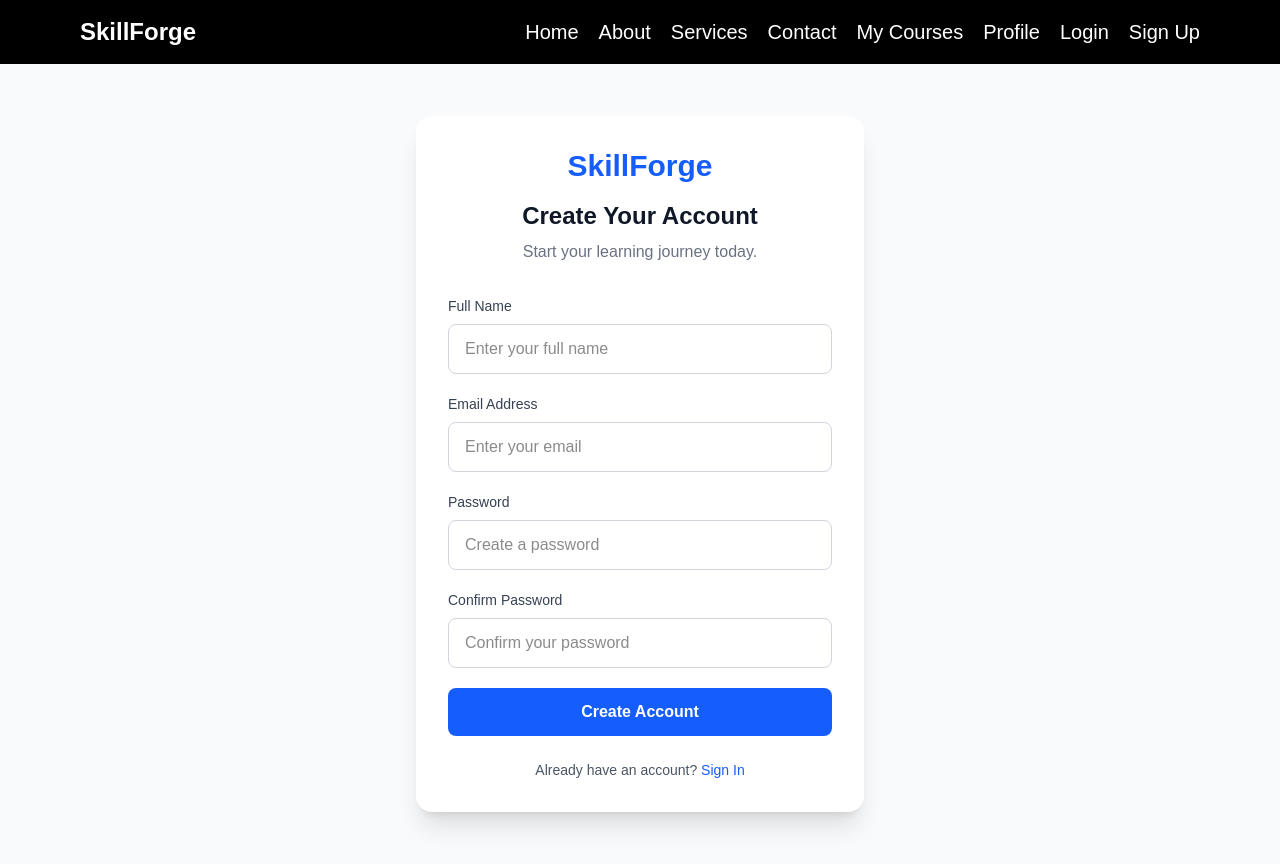
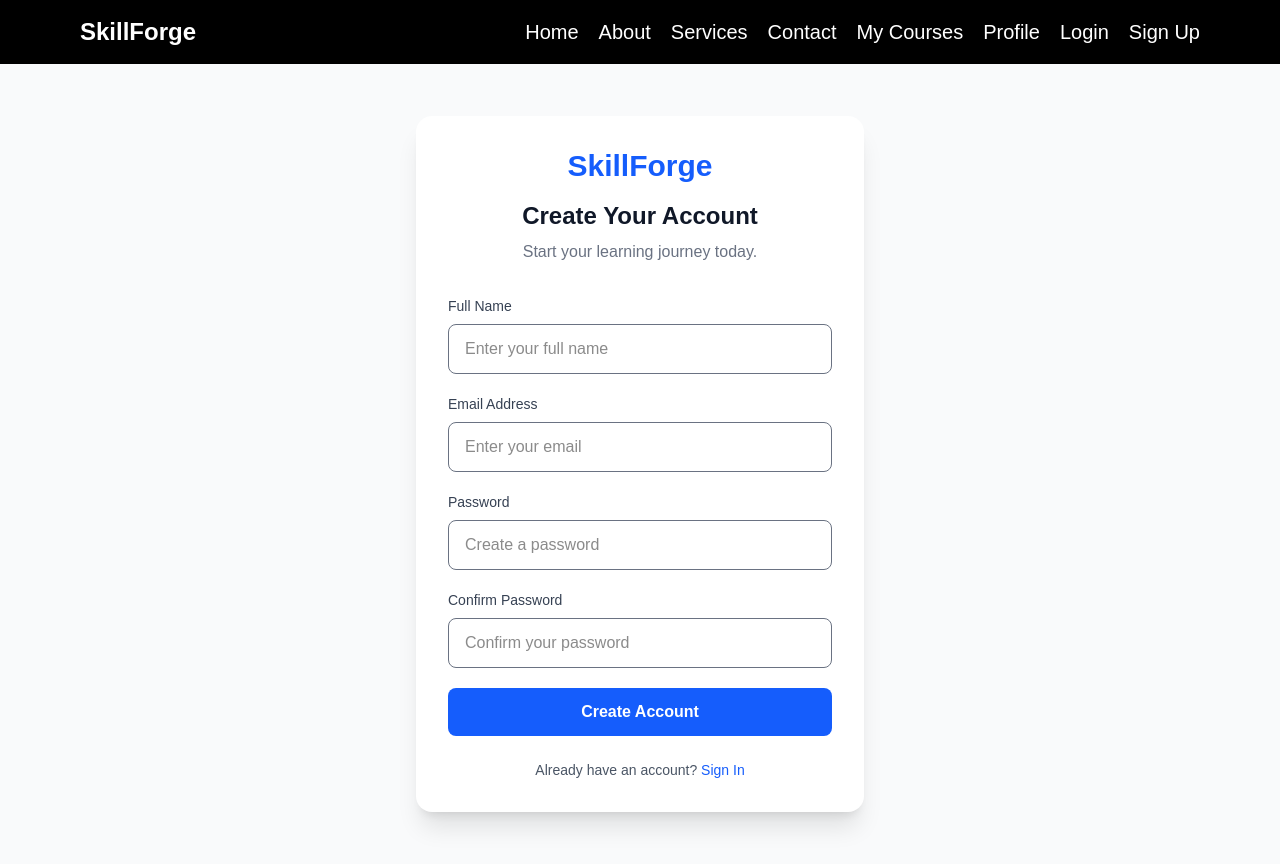
Before and after one commit to gauravkumar2005/SkillForge, a Next.js app: page /signup in a window 1280 px wide. Built offline with nearby package versions, Linux system fonts and the light colour scheme.

Commit message:
change label text color of signup page

```diff
--- a/src/app/signup/page.jsx
+++ b/src/app/signup/page.jsx
@@ -34,7 +34,7 @@ export default function SignupPage() {
               id="name"
               type="text"
               placeholder="Enter your full name"
-              className="w-full rounded-lg border border-gray-300 px-4 py-3 outline-none transition focus:border-blue-600 focus:ring-2 focus:ring-blue-200"
+              className="w-full rounded-lg border border-gray-500 px-4 py-3 outline-none transition focus:border-blue-600 focus:ring-2 focus:ring-blue-200"
             />
           </div>
 
@@ -50,7 +50,7 @@ export default function SignupPage() {
               id="email"
               type="email"
               placeholder="Enter your email"
-              className="w-full rounded-lg border border-gray-300 px-4 py-3 outline-none transition focus:border-blue-600 focus:ring-2 focus:ring-blue-200"
+              className="w-full rounded-lg border border-gray-500 px-4 py-3 outline-none transition focus:border-blue-600 focus:ring-2 focus:ring-blue-200"
             />
           </div>
 
@@ -66,7 +66,7 @@ export default function SignupPage() {
               id="password"
               type="password"
               placeholder="Create a password"
-              className="w-full rounded-lg border border-gray-300 px-4 py-3 outline-none transition focus:border-blue-600 focus:ring-2 focus:ring-blue-200"
+              className="w-full rounded-lg border border-gray-500 px-4 py-3 outline-none transition focus:border-blue-600 focus:ring-2 focus:ring-blue-200"
             />
           </div>
 
@@ -82,7 +82,7 @@ export default function SignupPage() {
               id="confirmPassword"
               type="password"
               placeholder="Confirm your password"
-              className="w-full rounded-lg border border-gray-300 px-4 py-3 outline-none transition focus:border-blue-600 focus:ring-2 focus:ring-blue-200"
+              className="w-full rounded-lg border border-gray-500 px-4 py-3 outline-none transition focus:border-blue-600 focus:ring-2 focus:ring-blue-200"
             />
           </div>
 
```
